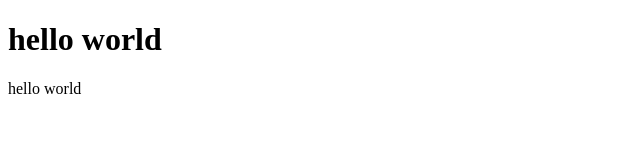
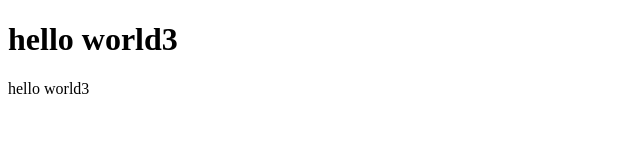
Before and after one commit to unlearned/practice-makes-perfect, a plain HTML site: page index.html in a window 1280 px wide. Shown: the full height of the page, 0-640 px from the left. Drawn offline with Linux system fonts and the light colour scheme.

Commit message:
just change the number
2 to 3

```diff
--- a/index.html
+++ b/index.html
@@ -5,7 +5,7 @@
      <title>hello world</title>
    </head>
    <body>
-     <h1> hello world </h1>
-     <p> hello world </p>
+     <h1> hello world3 </h1>
+     <p> hello world3 </p>
    </body>
  </html>
```
